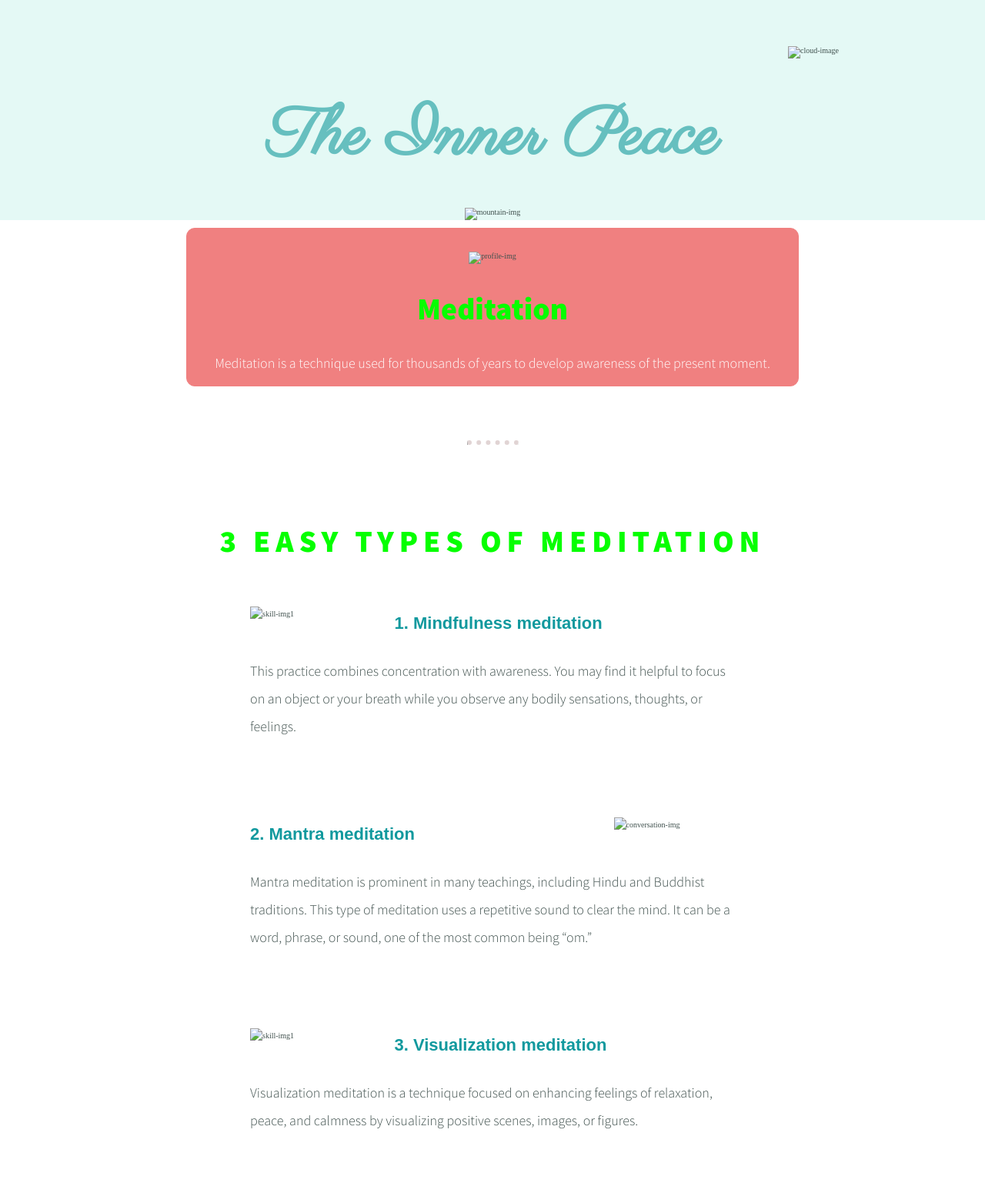
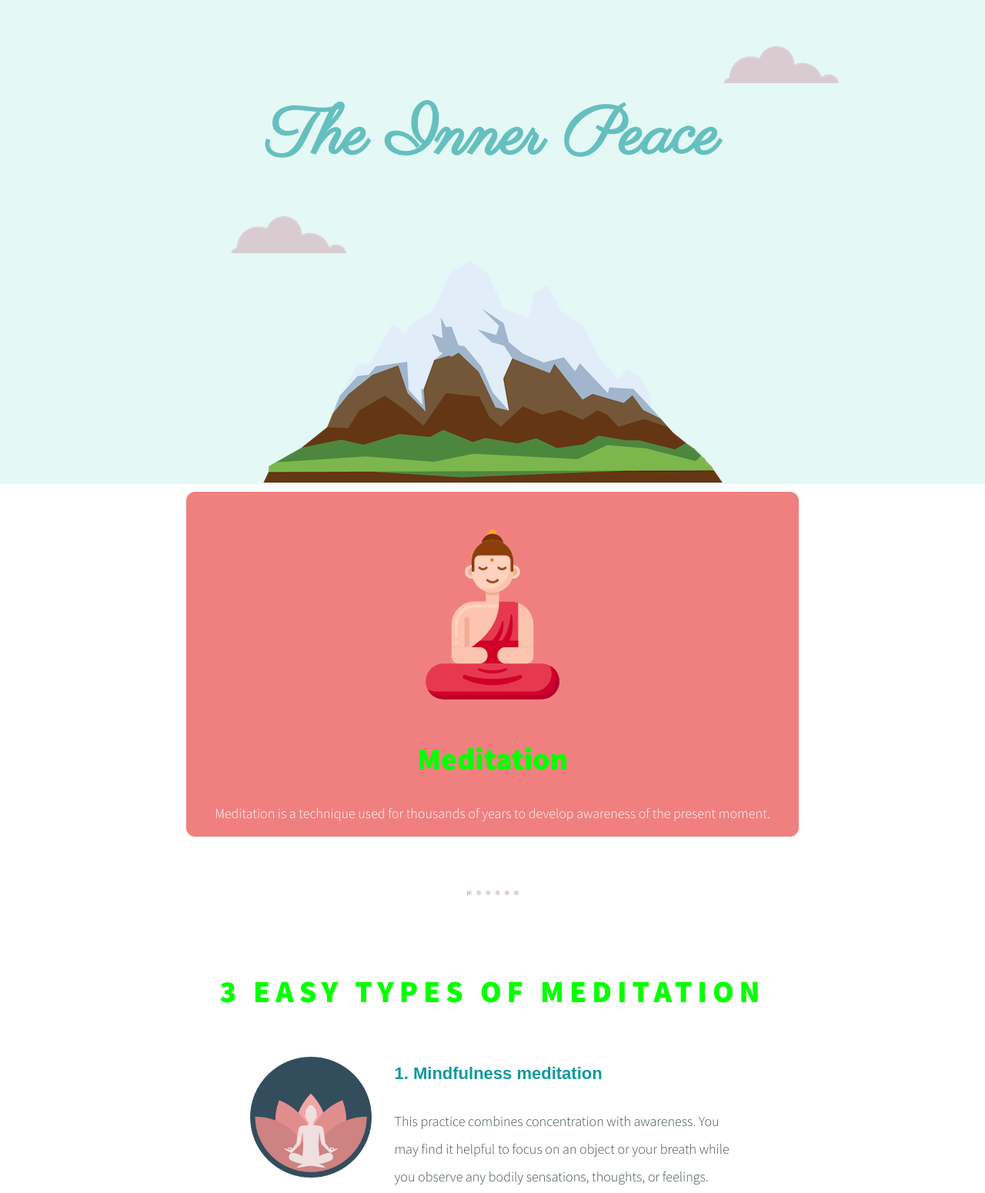
Before and after one commit to yadneshdevkar/BASIC-WEBSITE, a plain HTML site: page index.html in a window 1280 px wide. Shown: the top 1550 px of the page at 77% size. Drawn offline with Linux system fonts and the light colour scheme; files that its build step writes are made by us from their sources; a web font is replaced by a local one.

Commit message:
Update index.html

```diff
--- a/index.html
+++ b/index.html
@@ -6,7 +6,7 @@
     <meta http-equiv="X-UA-Compatible" content="IE=edge">
     <meta name="viewport" content="width=device-width, initial-scale=1.0">
     <title>My-CookingSite.com</title>
-    <link rel="stylesheet" href="css/style.css">
+    <link rel="stylesheet" href="style.css">
     <link rel="preconnect" href="https://fonts.googleapis.com">
     <link rel="preconnect" href="https://fonts.gstatic.com" crossorigin>
     <link
@@ -16,16 +16,16 @@
 
 <body>
     <div class="top-container">
-        <img src="images/cloud.png" class="top-cloud" alt="cloud-image">
+        <img src="cloud.png" class="top-cloud" alt="cloud-image">
         <h1> The Inner Peace</h1>
         <h2> <span class="pro"> </span></h2>
-        <img src="images/cloud.png" class="bottom-cloud" alt="cloud-image">
-        <img src="images/mountain.png" alt="mountain-img">
+        <img src="cloud.png" class="bottom-cloud" alt="cloud-image">
+        <img src="mountain.png" alt="mountain-img">
     </div>
 
     <div class="middle-container">
         <div class="profile">
-            <img src="images/buddha.png" class="profile-img" alt="profile-img">
+            <img src="buddha.png" class="profile-img" alt="profile-img">
             <h2 class="h2-medi">Meditation</h2>
             <p class="p-white">Meditation is a technique used for thousands of years to develop awareness of the present
                 moment.
@@ -36,14 +36,14 @@
         <div class="skills">
             <h2 style="text-transform: uppercase;   letter-spacing: 0.7rem;"> 3 Easy Types Of Meditation</h2>
             <div class="skill-row">
-                <img class="js_cls" src="images/lotus-position.png" alt="skill-img1">
+                <img class="js_cls" src="lotus-position.png" alt="skill-img1">
                 <h3>1. Mindfulness meditation</h3>
                 <p>This practice combines concentration with awareness. You may find it helpful to focus on an object or
                     your breath while you observe any bodily sensations, thoughts, or feelings.
                 </p>
             </div>
             <div class="skill-row">
-                <img class="conversation_cls" src="images/om.png" alt="conversation-img">
+                <img class="conversation_cls" src="om.png" alt="conversation-img">
                 <h3>2. Mantra meditation</h3>
                 <p>Mantra meditation is prominent in many teachings, including Hindu and Buddhist traditions.
                     This type of meditation uses a repetitive sound to clear the mind.
@@ -52,7 +52,7 @@
             </div>
 
             <div class="skill-row">
-                <img class="js_cls" src="images/visual-thinking.png" alt="skill-img1">
+                <img class="js_cls" src="visual-thinking.png" alt="skill-img1">
                 <h3>3. Visualization meditation</h3>
                 <p>Visualization meditation is a technique focused on enhancing feelings of relaxation, peace,
                     and calmness by visualizing positive scenes, images, or figures.
```
